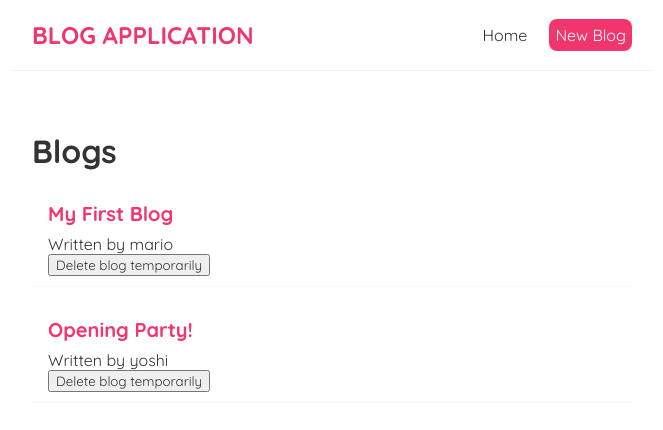
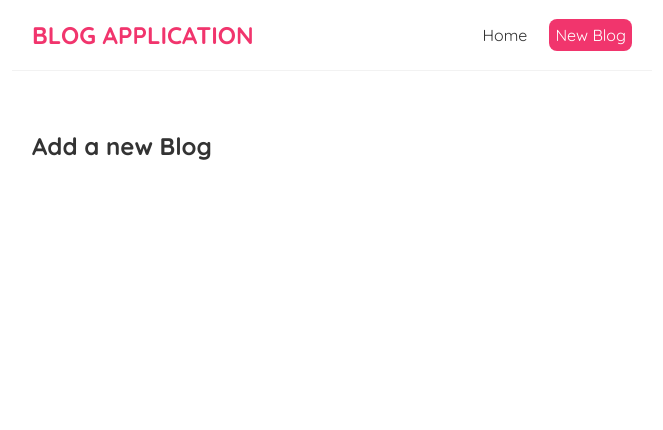
Before and after one commit to raaghavgupta2020/blog-app, a React (Create React App) app: page /create in a window 1280 px wide. Shown: the top 430 px of the page, without its empty margins (308-971 px from the left). Built offline with nearby package versions, Linux system fonts and the light colour scheme; data requests are answered from the project's data file.

Commit message:
RoutesAdded

```diff
--- a/package.json
+++ b/package.json
@@ -8,6 +8,7 @@
     "@testing-library/user-event": "^13.5.0",
     "react": "^18.2.0",
     "react-dom": "^18.2.0",
+    "react-router-dom": "^5.3.3",
     "react-scripts": "5.0.1",
     "web-vitals": "^2.1.4"
   },
--- a/src/App.js
+++ b/src/App.js
@@ -2,6 +2,8 @@ import './App.css';
 import Navbar from './Navbar';
 import Home from './Home';
 import Homee from './Homee';
+import {BrowserRouter as Router , Route  , Switch} from 'react-router-dom';
+import Create from './Create';
 
 function App() { //App component is also called the root component
   //It is the first component which gets rendered through the DOM
@@ -17,12 +19,23 @@ function App() { //App component is also called the root component
 
   return (
 
+    <Router>
       <div className="App">
         <Navbar/>
         <div className="content">
           {/* <Home/> */}
+          {/* <Homee/> */}
+
+          <Switch>
+            {/* a switch component makes sure that only 1 component is output on the screen at any given time in our application  */}
+          <Route exact path="/create">
+          {/* we have to keep "/create" route above "/" route as if "/" is above then react will match thepath with "/" only */}
+              <Create/>
+            </Route>
+            <Route exact path="/">
               <Homee/>
-
+            </Route>
+          </Switch>
 
           {/* <h1>App Component</h1>
           <h1>{title}</h1>
@@ -37,6 +50,7 @@ function App() { //App component is also called the root component
 
         </div>
       </div>
+    </Router>
 
   );
 }
--- /dev/null
+++ b/src/Create.js
@@ -0,0 +1,9 @@
+const Create = () => {
+    return (
+        <div className="create">
+            <h2>Add a new Blog</h2>
+        </div>
+    );
+}
+
+export default Create;
--- a/src/Homee.js
+++ b/src/Homee.js
@@ -4,6 +4,7 @@ import { useEffect, useState } from "react";
 
 
 import BlogList from "./BlogList";
+import useFetch from "./useFetch";
 
 //we will be creating a state for list of blogs because the user might update , delete or change a particular
 //blog a particular time
@@ -16,7 +17,10 @@ import BlogList from "./BlogList";
 
 const Homee = () => {
 
-    const[name , setName] = useState("mario");
+    const {data:blogs , isPending , error} = useFetch("http://localhost:8000/blogs")
+    //getting all the objects from the useFetch file
+
+    // const[name , setName] = useState("mario");
 
     // const [blogs , setBlogs] = useState([
     //     {title: 'My new website ' , body: 'lorem ipsum ...', author: 'mario', id: '1'},
@@ -24,14 +28,14 @@ const Homee = () => {
     //     {title: 'Product description' , body: 'lorem ipsum ...', author: 'mario', id: '3'}
     // ])
 
-    const [blogs , setBlogs] = useState(null)
-    //once we fetch the data using the API endpoint we will update the state using the setBlogs
-    //but initially we are taking it as null
+    // const [blogs , setBlogs] = useState(null)
+    // //once we fetch the data using the API endpoint we will update the state using the setBlogs
+    // //but initially we are taking it as null
 
-    //creating a conditional loading message
-    const[isPending , setIsPending]= useState(true)
+    // //creating a conditional loading message
+    // const[isPending , setIsPending]= useState(true)
 
-    const[error , setError] = useState(null)
+    // const[error , setError] = useState(null)
 
     const handleDelete = (id) => {
         const newBlogs = blogs.filter((blog)=>(
@@ -49,37 +53,41 @@ const Homee = () => {
     //     console.log(name);
     // },[name]);
 
-    useEffect(()=>{ //we cannot make this anonymous func inside useEffect as async
-        // console.log("re rendering took place , hence useEffect function ran");
-        // console.log(name);
+    // useEffect(()=>{ //we cannot make this anonymous func inside useEffect as async
+    //     // console.log("re rendering took place , hence useEffect function ran");
+    //     // console.log(name);
 
-        setTimeout(()=>{
-            fetch("http://localhost:8000/blogs") //this returns to us a promise
-            .then((res)=>{//response has an "ok" property
-                //this property will be false in case the data received is faulty
-                if(!res.ok){
-                    //we will throw an error
-                    throw Error('could not fetch the data for that resource')
-                    //we will catch below
-                }
-                return res.json() //this passes the json into a javascript object for us
-            })
-            //the above thing returns another promise as res.json in asynchronous and takes some time to run
-            .then((data)=>{
-                // console.log(data);
-                setBlogs(data)
-                setIsPending(false); //as soon as isPending becomes false Loading... div disappears
-            })
-            .catch((err)=>{ //e here refers to any kind of network error while fetching the data
-                console.log(err.message)
-            })//this will catch any kind of network error
-            //failed to fetch error will be shown if server is unreachable
-            //now there can be cases where error can be returned by the server , that will come in response
+    //     setTimeout(()=>{
+    //         fetch("http://localhost:8000/blogs") //this returns to us a promise
+    //         .then((res)=>{//response has an "ok" property
+    //             //this property will be false in case the data received is faulty
+    //             if(!res.ok){
+    //                 //we will throw an error
+    //                 throw Error('could not fetch the data for that resource')
+    //                 //we will catch below
+    //             }
+    //             return res.json() //this passes the json into a javascript object for us
+    //         })
+    //         //the above thing returns another promise as res.json in asynchronous and takes some time to run
+    //         .then((data)=>{
+    //             // console.log(data);
+    //             setBlogs(data)
+    //             setIsPending(false); //as soon as isPending becomes false Loading... div disappears
+    //             //now we get the data
+    //             setError(null)
+    //         })
+    //         .catch((err)=>{ //e here refers to any kind of network error while fetching the data
+    //             setError(err.message)
+    //             setIsPending(false)
+    //             // console.log(err.message)
+    //         })//this will catch any kind of network error
+    //         //failed to fetch error will be shown if server is unreachable
+    //         //now there can be cases where error can be returned by the server , that will come in response
 
 
 
-        }, 2000)//this means 2000ms
-    },[]);
+    //     }, 2000)//this means 2000ms
+    // },[]);
 
     //There is something called as a dependency array which can be used to allow function inside useEffect hook to run for
     // specific re-renders only . an empty dependancy array means  the useEffect hook will only fire the function for the initial render only
@@ -137,6 +145,7 @@ const Homee = () => {
             {/* here we are changing the state */}
 
             <div className="fetchingdata">
+                {error && <div>{error}</div>}
                 {/* if isPending is true we will show a div */}
                 {isPending && <div>Loading... Fetching data from API</div>}
                 {blogs &&  <BlogList blogs={blogs} title={"Blogs"} handleDelete={handleDelete}/>}
--- a/src/Navbar.js
+++ b/src/Navbar.js
@@ -1,16 +1,24 @@
+import { Link } from "react-router-dom";
+
 const Navbar = () => { //if curly brackets are used in arrow functions then we have to use the return statement
     //brackets allow us to write multiple statements inside the function, but we need an explicit return to return something.
     return (
         <nav className="navbar">
             <h1>BLOG APPLICATION</h1>
             <div className="links">
-                <a href="/">Home</a>
-                <a href="/create" style={{ //first bracket is to tell react that we are inputting something which is dynamic
+                <Link to="/">Home</Link>
+
+                {/* if we use anchor tag then still our application is sending requests to server each time we click these tags*/}
+                {/* Instead of this we must use React Links tags - > by this react will handle route changes within the browser
+                without sending a fresh request to the server each time */}
+
+                {/* 'a' is changed to Link and 'href' is changed to 'to' */}
+                <Link to="/create" style={{ //first bracket is to tell react that we are inputting something which is dynamic
                 //and the secodn bracket is for writing the object ke value pairs
                 color:"white",
                 backgroundColor:"#f1356d",
                 borderRadius:"8px"
-                }}>New Blog</a>
+                }}>New Blog</Link>
             </div>
         </nav>
     );
--- /dev/null
+++ b/src/useFetch.js
@@ -0,0 +1,42 @@
+//This is a custom hook . Here we will put all the code of fetching a file
+//and all the error handling and stuff and then this file can be simply imported
+//and used in any other file where we need to fetch an API
+
+//we will create a function which will itself be the hook
+//A custom hook in react must start with 'use'
+
+import { useState , useEffect } from "react";
+
+const useFetch = (url) => {
+    // const [blogs , setBlogs] = useState(null)
+    const [data , setData] = useState(null)
+    const[isPending , setIsPending]= useState(true)
+    const[error , setError] = useState(null)
+
+    useEffect(()=>{
+        setTimeout(()=>{
+            fetch(url)
+            .then((res)=>{
+                if(!res.ok){
+                    throw Error('could not fetch the data for that resource')
+                }
+                return res.json()
+            })
+            .then((data)=>{ //this parameter is local and it can be called data , it doesnt matter that a state named data already exists
+                setData(data)
+                setIsPending(false);
+                setError(null)
+            })
+            .catch((err)=>{
+                setError(err.message)
+                setIsPending(false)
+            })
+
+        }, 2000)
+    },[url]); //whenever the url changes , the code is re-rendered to get the data wrt the newly passed api
+
+    return {data , isPending , error};
+
+}
+
+export default useFetch;
```
Also changed, not shown: 1 other file (tests, documents, lock files or other folders). Lines whose indentation alone changed are shown as unchanged.
